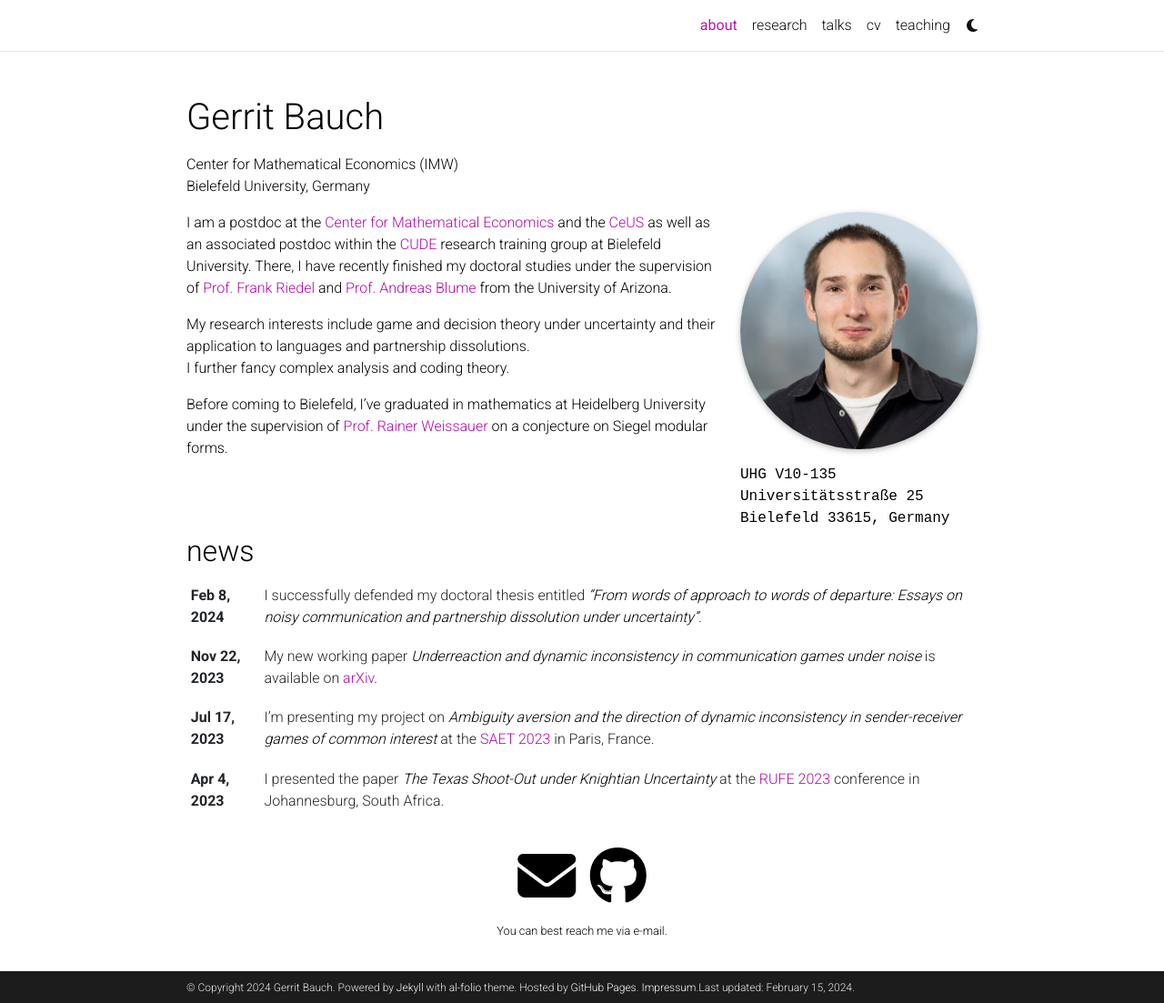
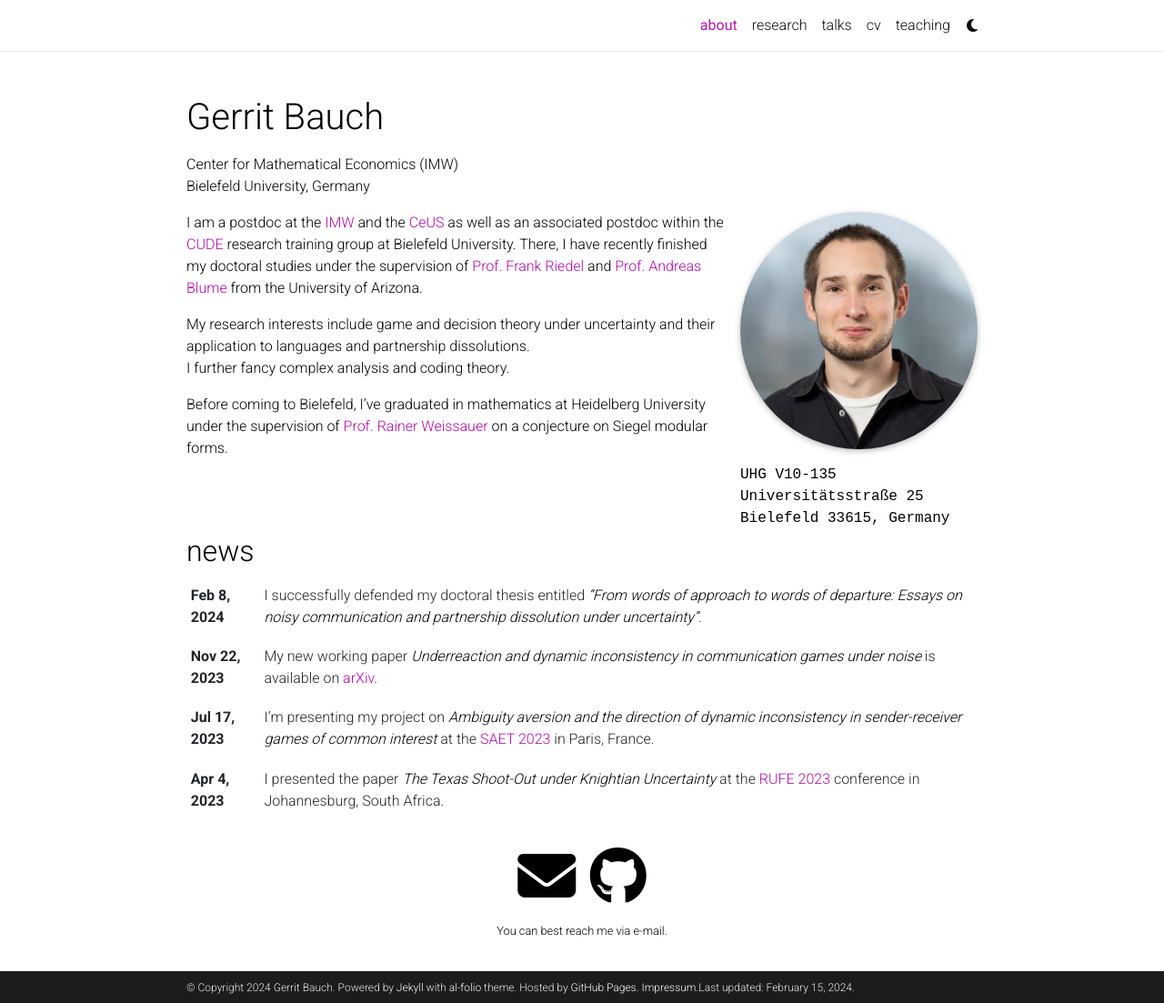
Before and after one commit to gbauch/gbauch.github.io, a Jekyll site: the page built from _pages/about.md, in a window 1280 px wide and 1103 px high. Shown: the whole window at 91% size. Built offline with Jekyll 4.4.1, drawn with Linux system fonts in a browser that asks for light colours; full-size pictures stand in for the smaller copies a plugin makes; comment, search, counter and statistics services are not loaded; a style sheet for code colours, icons or effects is not loaded.

Commit message:
Update about.md

```diff
--- a/_pages/about.md
+++ b/_pages/about.md
@@ -20,7 +20,7 @@
 ---
 
 
-I am a postdoc at the [Center for Mathematical Economics](https://www.uni-bielefeld.de/zwe/imw/) and the [CeUS](https://www.uni-bielefeld.de/einrichtungen/ceus/) as well as an associated postdoc within the [CUDE](https://www.uni-bielefeld.de/zwe/imw/cude/) research training group at Bielefeld University. There, I have recently finished my doctoral studies under the supervision of [Prof. Frank Riedel](https://wwwhomes.uni-bielefeld.de/friedel/) and [Prof. Andreas Blume](https://sites.google.com/site/andreas3blume/) from the University of Arizona.
+I am a postdoc at the [IMW](https://www.uni-bielefeld.de/zwe/imw/) and the [CeUS](https://www.uni-bielefeld.de/einrichtungen/ceus/) as well as an associated postdoc within the [CUDE](https://www.uni-bielefeld.de/zwe/imw/cude/) research training group at Bielefeld University. There, I have recently finished my doctoral studies under the supervision of [Prof. Frank Riedel](https://wwwhomes.uni-bielefeld.de/friedel/) and [Prof. Andreas Blume](https://sites.google.com/site/andreas3blume/) from the University of Arizona.
 
 <p>My research interests include game and decision theory under uncertainty and their application to languages and partnership dissolutions.<br>I further fancy complex analysis and coding theory.</p>
 
```
